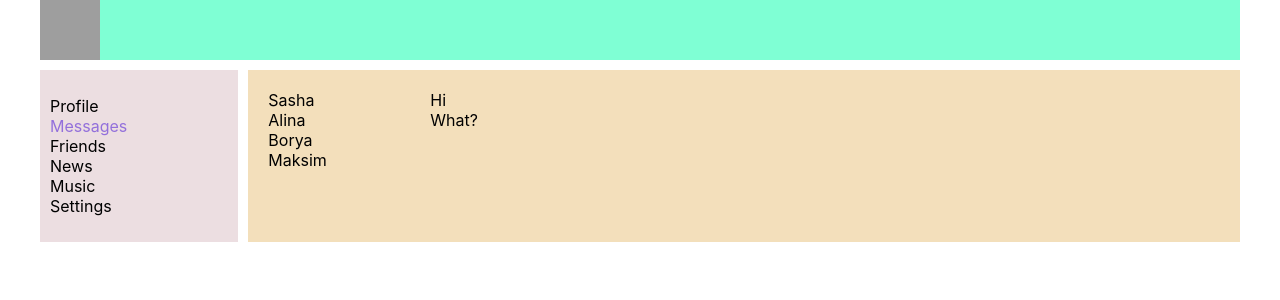
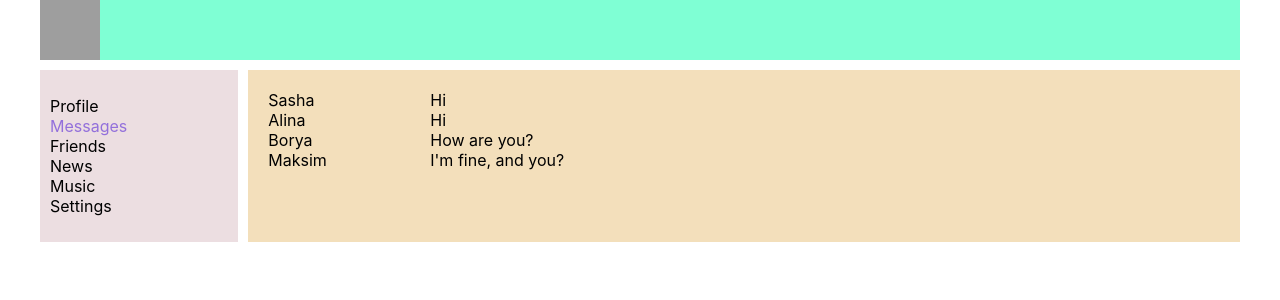
Before and after one commit to vese1chak/social-network, a React (Create React App) app: page /dialogs in a window 1280 px wide. Shown: the top 300 px of the page. Built offline with nearby package versions, Linux system fonts and the light colour scheme; grey boxes are pictures that could not be loaded.

Commit message:
Realization map method to display items

```diff
--- a/src/components/Dialogs/Dialogs.js
+++ b/src/components/Dialogs/Dialogs.js
@@ -11,22 +11,40 @@ const DialogItem = (props) => {
 }
 const Message = (props) => {
 	return (
-		<div className={classes.message}>{props.text}</div>
+		<div className={classes.message}>{props.message}</div>
 	)
 }
 
 const Dialogs = (props) => {
+	let dialogs = [
+		{id: 1, name: 'Sasha'},
+		{id: 2, name: 'Alina'},
+		{id: 3, name: 'Borya'},
+		{id: 4, name: 'Maksim'},
+	]
+
+	let messages = [
+		{id: 1, message: 'Hi'},
+		{id: 2, message: 'Hi'},
+		{id: 3, message: 'How are you?'},
+		{id: 4, message: 'I\'m fine, and you?'}
+	]
+
+	let dialogsElements = dialogs.map(dialog => (
+		<DialogItem name={dialog.name} id={dialog.id} />
+	))
+
+	let messagesElements = messages.map(message => (
+		<Message message={message.message} />
+	))
+
 	return (
 		<div className={classes.dialogs}>
 			<div className={classes.dialogsItems}>
-				<DialogItem name="Sasha" id="1" />
-				<DialogItem name="Alina" id="2" />
-				<DialogItem name="Borya" id="3" />
-				<DialogItem name="Maksim" id="4" />
+				{dialogsElements}
 			</div>
 			<div className={classes.messages}>
-				<Message text="Hi" />
-				<Message text="What?" />
+				{messagesElements}
 			</div>
 		</div>
 	);
--- a/src/components/Profile/MyPosts/MyPosts.js
+++ b/src/components/Profile/MyPosts/MyPosts.js
@@ -3,6 +3,17 @@ import classes from './MyPosts.module.css'
 import Post from "./Post/Post";
 
 const MyPosts = () => {
+	let posts = [
+		{id: 1, text: 'It\'s my first post'},
+		{id: 2, text: 'It\'s my second post'},
+		{id: 3, text: 'It\'s my third post'},
+		{id: 4, text: 'It\'s my fourth post'}
+	]
+
+	let postsElements = posts.map(post => (
+		<Post text={post.text} />
+	))
+
 	return (
 		<div className="content__posts">
 			<div className="posts__input">
@@ -12,7 +23,7 @@ const MyPosts = () => {
 				</div>
 			</div>
 			<div className="posts__tape">
-				<Post />
+				{ postsElements.reverse() }
 			</div>
 		</div>
 	);
--- a/src/components/Profile/MyPosts/Post/Post.js
+++ b/src/components/Profile/MyPosts/Post/Post.js
@@ -1,11 +1,11 @@
 import React from 'react';
 import classes from './Post.module.css'
 
-const Post = () => {
+const Post = (props) => {
 	return (
 		<div className="posts__tape">
 			<div className={classes.tape__post}>
-				post1
+				{props.text}
 			</div>
 		</div>
 	);
```
